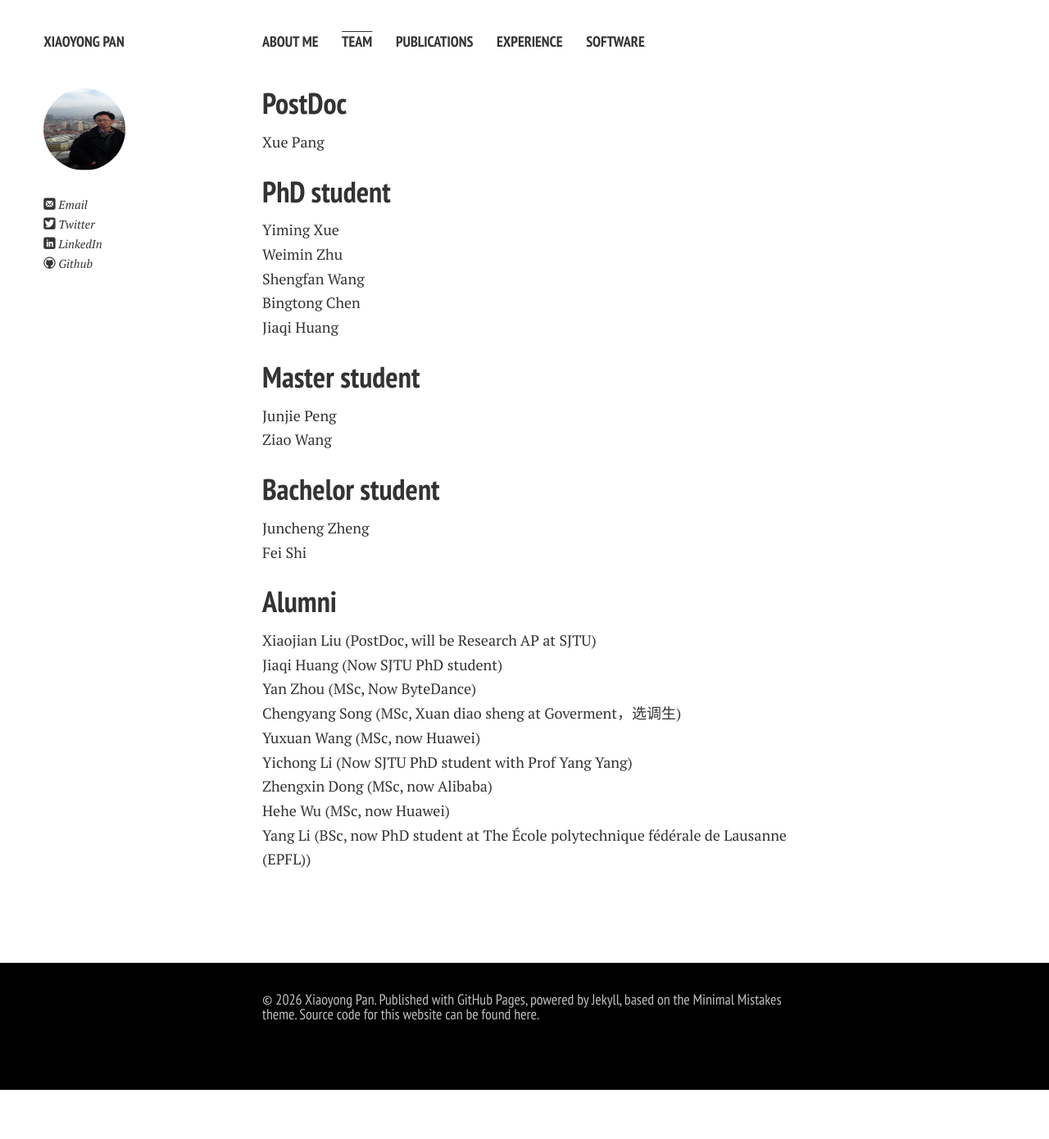
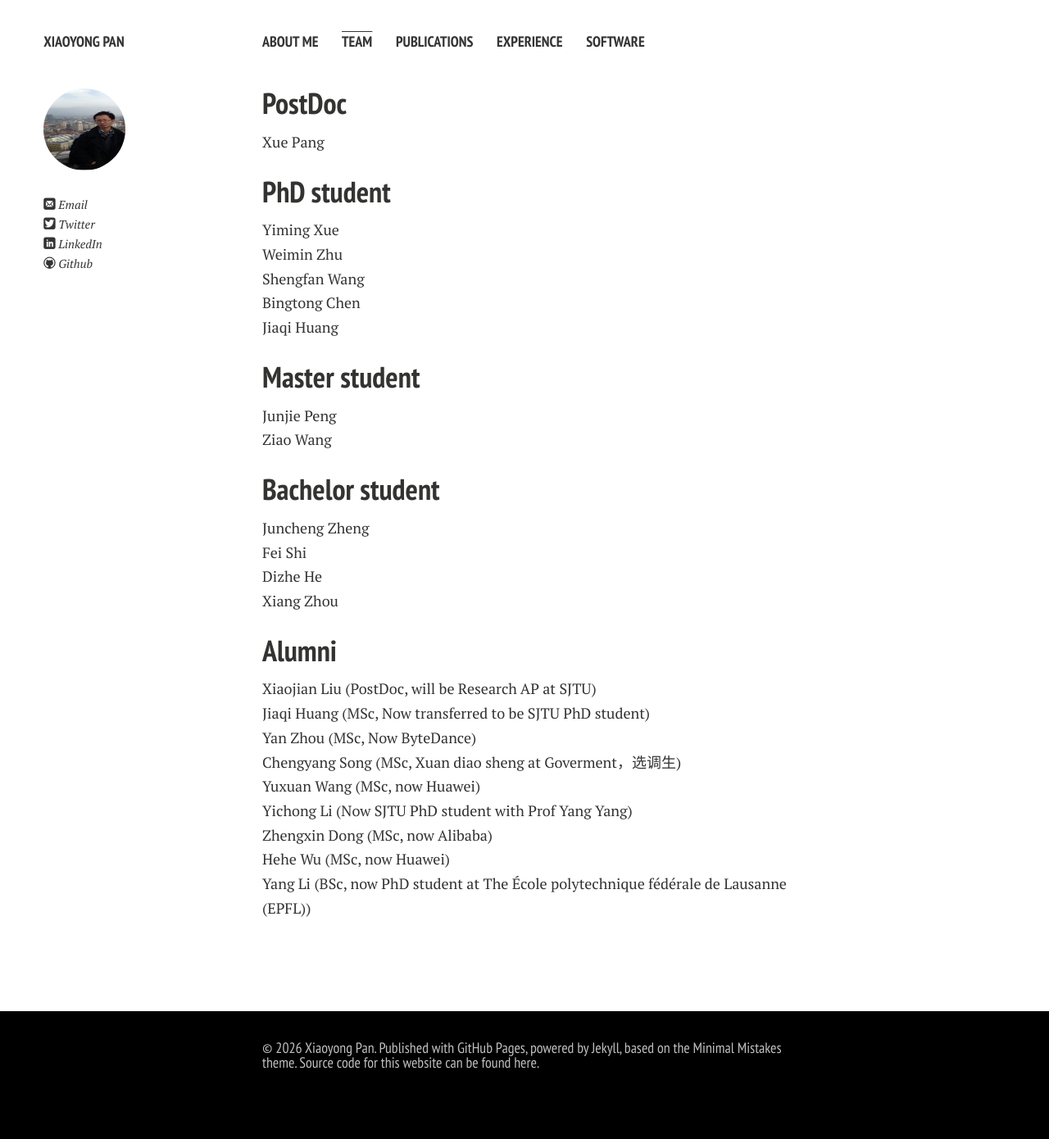
Before and after one commit to xypan1232/xypan1232.github.io, a Jekyll site: the page built from team.md, in a window 1280 px wide. Shown: the whole page at 82% size. Built offline with Jekyll 4.4.1, drawn with Linux system fonts in a browser that asks for light colours; nearby versions of some CDN libraries; Markdown is read by kramdown in place of the engine named in the settings; before the commit the page ends 1330 px from its top, so only the background shows below that.

Commit message:
Update team.md

```diff
--- a/team.md
+++ b/team.md
@@ -22,10 +22,12 @@ Ziao Wang <br>
 ## Bachelor student
 Juncheng Zheng <br>
 Fei Shi <br>
+Dizhe He <br>
+Xiang Zhou <br>
 
 ## Alumni
 Xiaojian Liu (PostDoc, will be Research AP at SJTU)<br>
-Jiaqi Huang (Now SJTU PhD student) <br>
+Jiaqi Huang (MSc, Now transferred to be SJTU PhD student) <br>
 Yan Zhou  (MSc, Now ByteDance)<br>
 Chengyang Song (MSc, Xuan diao sheng at Goverment，选调生)<br>
 Yuxuan Wang (MSc, now Huawei) <br>
```
